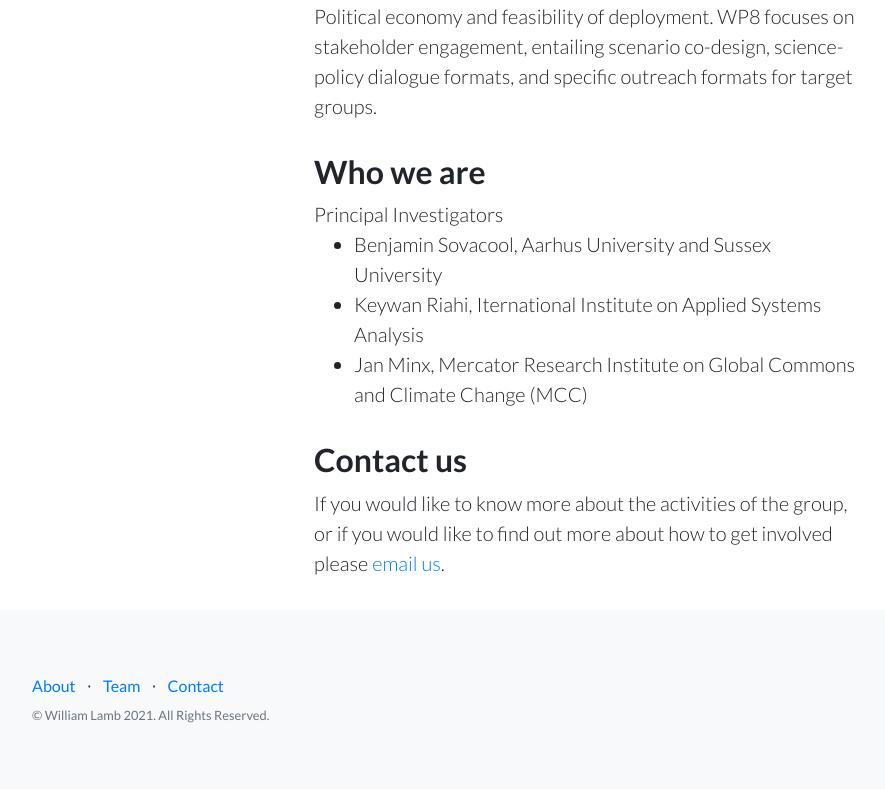
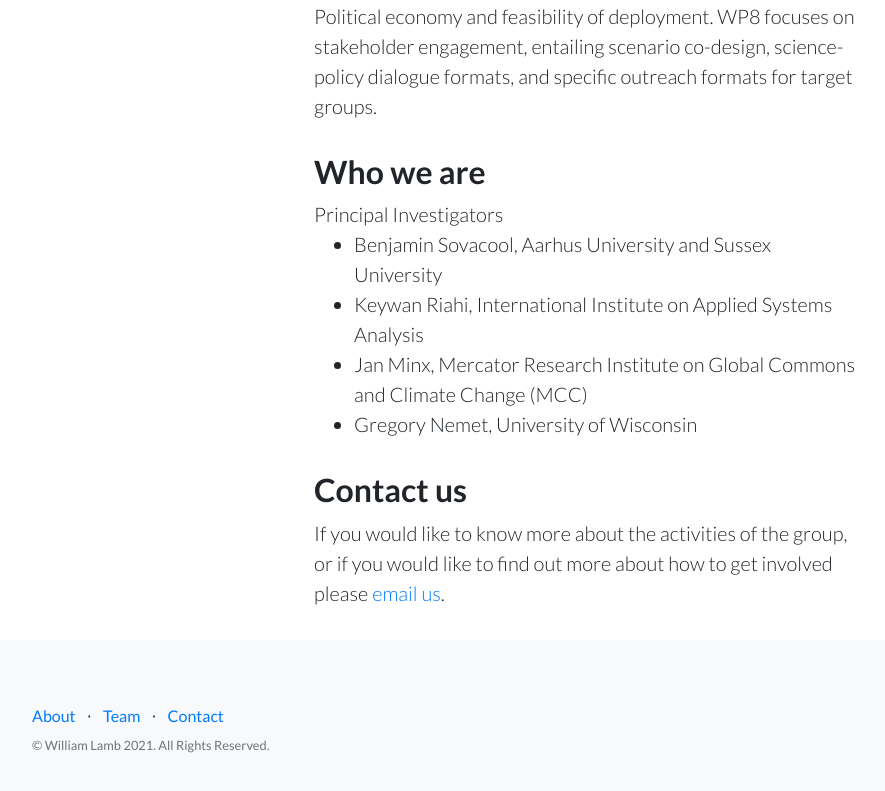
Before and after one commit to genie-erc/genie-erc.github.io, a website: page index.html in a window 1280 px wide. Shown: the part 2399-3190 px from the top of the page, without its empty margins (53-938 px from the left). Drawn offline with Linux system fonts and the light colour scheme.

Commit message:
Update index.html

```diff
--- a/index.html
+++ b/index.html
@@ -171,8 +171,9 @@
             <p class="lead mb-0">Principal Investigators</p>
           <ul class="lead mb-0">
               <li>Benjamin Sovacool, Aarhus University and Sussex University</li>
-              <li>Keywan Riahi, Iternational Institute on Applied Systems Analysis</li>
+              <li>Keywan Riahi, International Institute on Applied Systems Analysis</li>
               <li>Jan Minx, Mercator Research Institute on Global Commons and Climate Change (MCC)</li>
+              <li>Gregory Nemet, University of Wisconsin</li>
             </ul>
           </div>
       </div>
```
